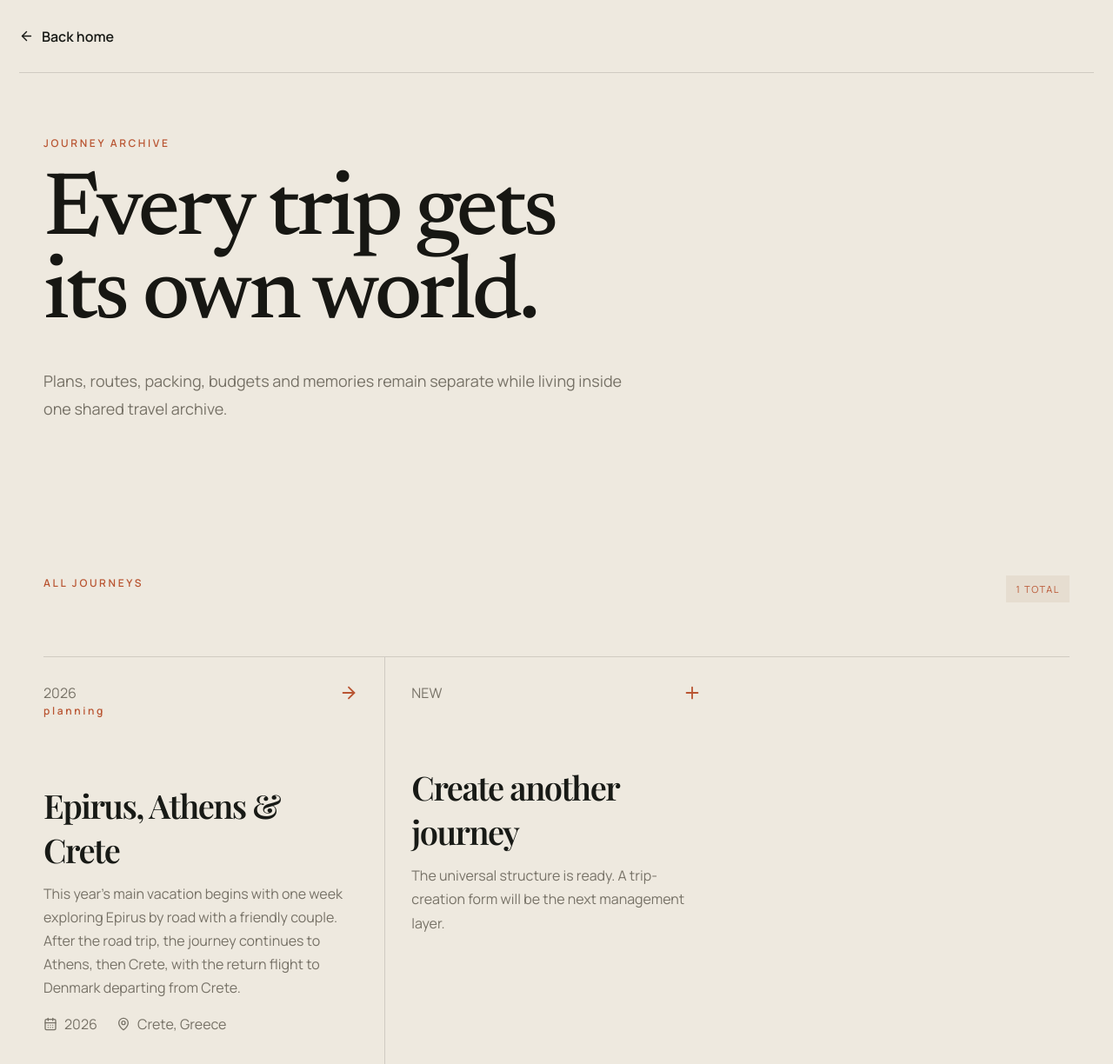
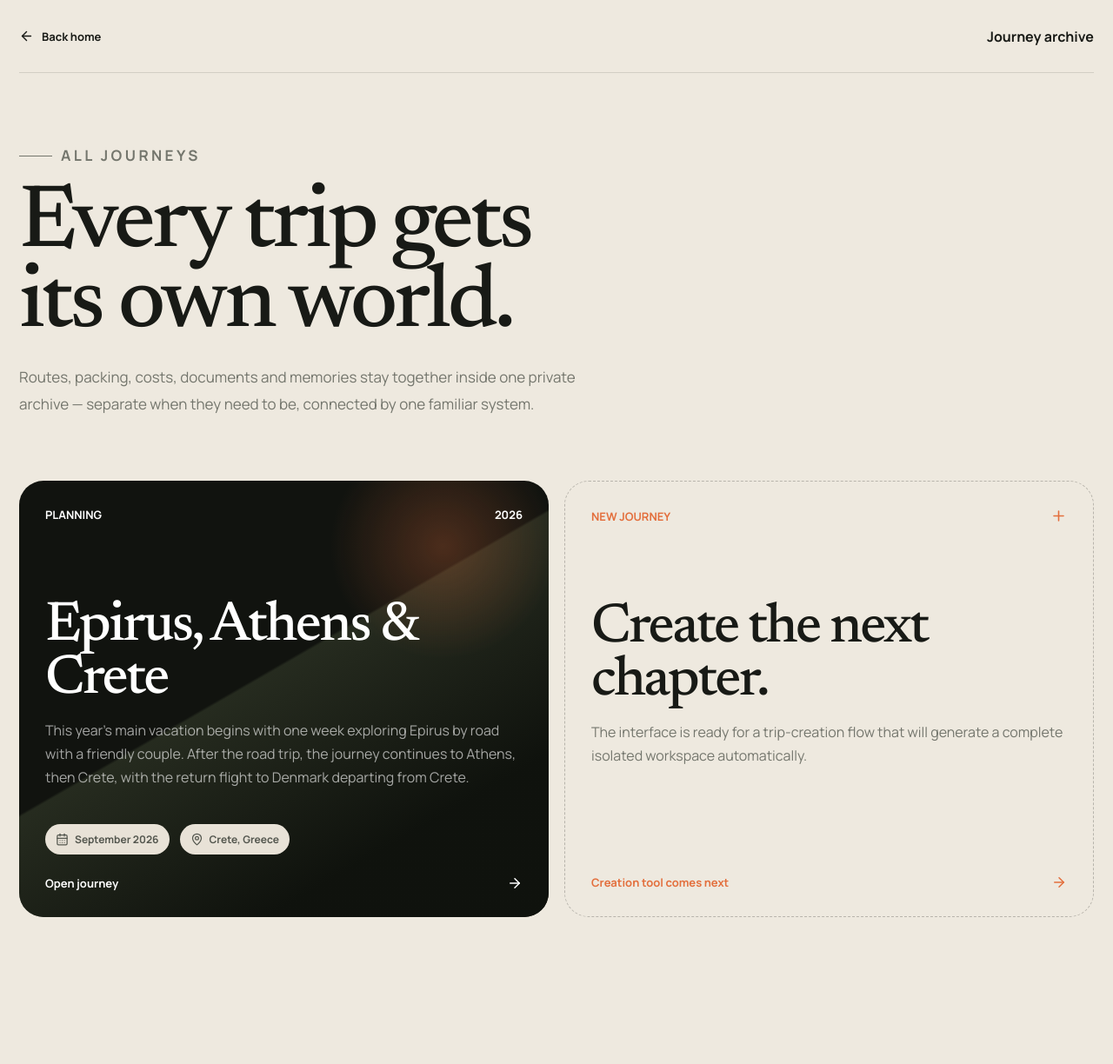
Before and after one commit to PrassasMichael/Two-Wheels-One-Way, a Next.js app: page /trips in a window 1280 px wide. Shown: the top 1224 px of the page at 87% size. After the commit the page ends 1155 px from the top, so only its background shows below. Built offline with nearby package versions, Linux system fonts and the light colour scheme; a web font is replaced by a local one.

Commit message:
redesign journey archive

```diff
--- a/app/trips/page.tsx
+++ b/app/trips/page.tsx
@@ -6,41 +6,41 @@ export default function TripsPage() {
   const trips = getTrips();
 
   return (
-    <main className="archive-page">
-      <header className="archive-page-header">
+    <main className="v2-page">
+      <header className="v2-page-header">
         <Link href="/"><ArrowLeft size={17} /> Back home</Link>
+        <span className="v2-brand">Journey archive</span>
       </header>
 
-      <section className="archive-page-hero compact-archive-hero">
-        <p className="eyebrow dark">JOURNEY ARCHIVE</p>
+      <section className="v2-page-intro">
+        <p className="v2-kicker">All journeys</p>
         <h1>Every trip gets<br />its own world.</h1>
-        <p>Plans, routes, packing, budgets and memories remain separate while living inside one shared travel archive.</p>
+        <p>Routes, packing, costs, documents and memories stay together inside one private archive — separate when they need to be, connected by one familiar system.</p>
       </section>
 
-      <section className="journey-overview">
-        <div className="section-kicker">
-          <p className="eyebrow dark">ALL JOURNEYS</p>
-          <span className="status">{trips.length} total</span>
+      <section className="v2-journey-grid">
+        {trips.map((trip) => (
+          <Link className="v2-journey-card" href={`/trips/${trip.slug}`} key={trip.id}>
+            <div className="v2-card-link" style={{ marginTop: 0 }}>
+              <span>{trip.status.toUpperCase()}</span>
+              <span>{trip.year}</span>
             </div>
-        <div className="chapter-grid archive-feature-grid">
-          {trips.map((trip) => (
-            <Link className="archive-feature-card" href={`/trips/${trip.slug}`} key={trip.id}>
-              <div className="chapter-top"><span>{trip.year}</span><ArrowRight size={22} /></div>
-              <p className="eyebrow dark">{trip.status}</p>
-              <h3>{trip.title}</h3>
+            <h2>{trip.title}</h2>
             <p>{trip.summary}</p>
-              <div className="trip-meta-line">
-                <span><CalendarDays size={16} /> {trip.year}</span>
-                <span><MapPin size={16} /> {trip.destination}</span>
+            <div className="v2-meta">
+              <span className="v2-chip"><CalendarDays size={15} /> {trip.month} {trip.year}</span>
+              <span className="v2-chip"><MapPin size={15} /> {trip.destination}</span>
             </div>
+            <span className="v2-card-link"><span>Open journey</span><ArrowRight size={18} /></span>
           </Link>
         ))}
-          <article className="archive-feature-card">
-            <div className="chapter-top"><span>NEW</span><Plus size={22} /></div>
-            <h3>Create another journey</h3>
-            <p>The universal structure is ready. A trip-creation form will be the next management layer.</p>
+
+        <article className="v2-journey-card v2-new-card">
+          <div className="v2-card-link" style={{ marginTop: 0 }}><span>NEW JOURNEY</span><Plus size={19} /></div>
+          <h2>Create the next chapter.</h2>
+          <p>The interface is ready for a trip-creation flow that will generate a complete isolated workspace automatically.</p>
+          <span className="v2-card-link"><span>Creation tool comes next</span><ArrowRight size={18} /></span>
         </article>
-        </div>
       </section>
     </main>
   );
```
Lines whose indentation alone changed are shown as unchanged.
